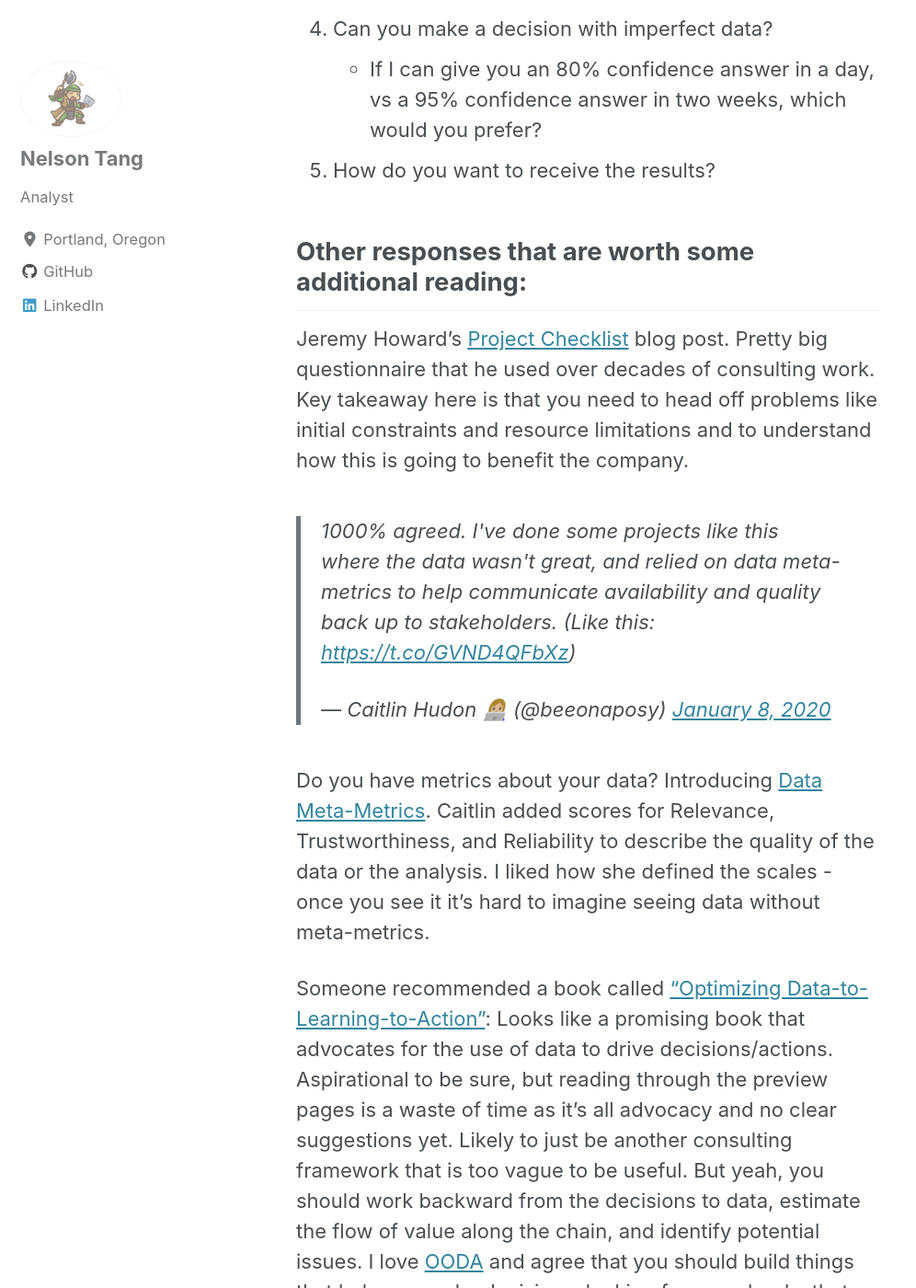
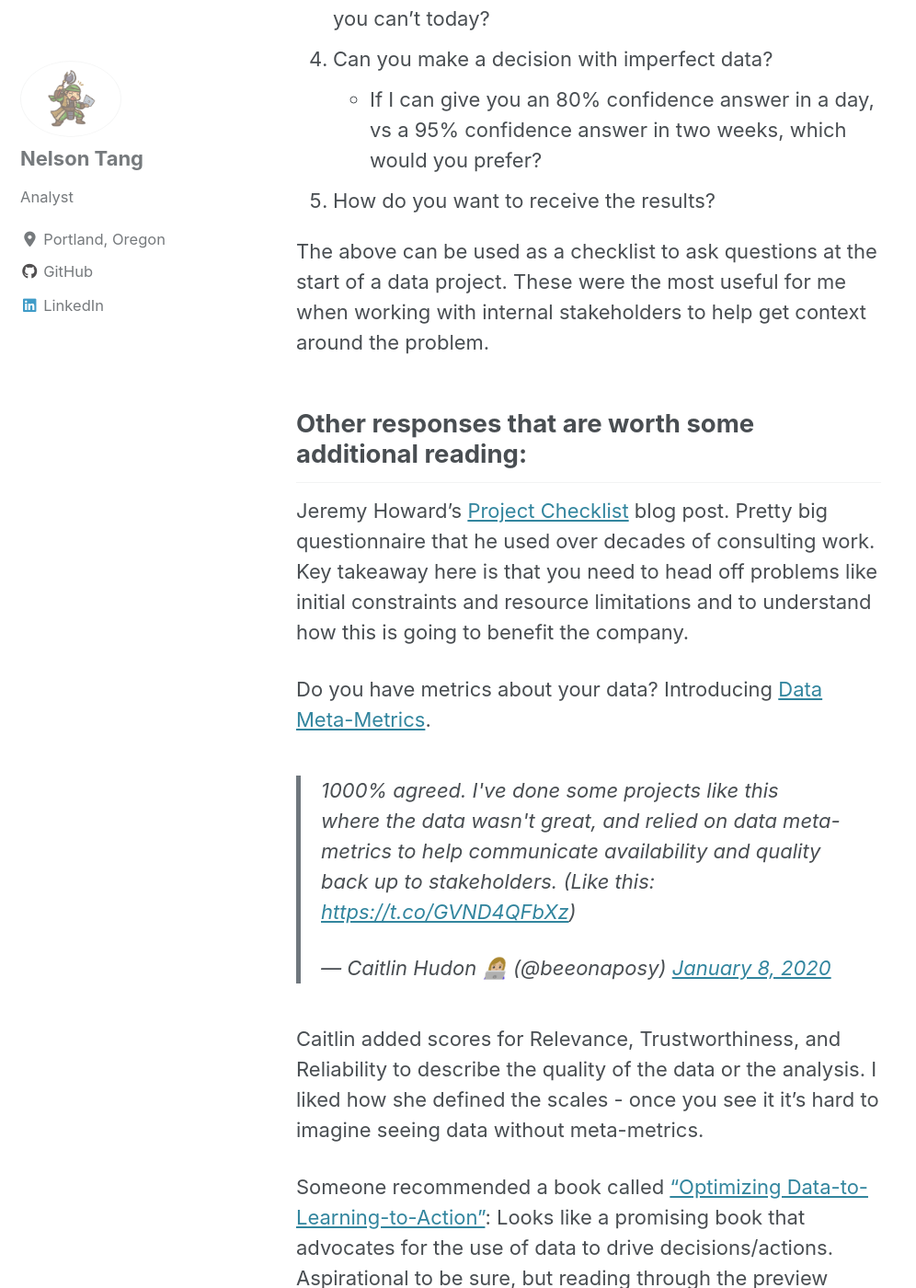
Before and after one commit to banditkingsofancientspreadsheets/banditkingsofancientspreadsheets.github.io, a Jekyll site: the page built from _posts/2020-03-14-How-to-ask-good-data-questions.md, in a window 1280 px wide and 1400 px high, scrolled down 1280 px. Shown: the whole window at 92% size, without its empty margins (0-996 px from the left). Built offline with Jekyll 4.4.1, drawn with Linux system fonts in a browser that asks for light colours; cached includes are drawn as plain includes; nearby versions of some CDN libraries; comment, search, counter and statistics services are not loaded; some of the changed text lies outside the part shown.

Commit message:
fixed issues

```diff
--- a/_posts/2020-03-14-How-to-ask-good-data-questions.md
+++ b/_posts/2020-03-14-How-to-ask-good-data-questions.md
@@ -23,13 +23,17 @@ Here's a great answer to start:
     * If I can give you an 80% confidence answer in a day, vs a 95% confidence answer in two weeks, which would you prefer?
 5. How do you want to receive the results?
 
+The above can be used as a checklist to ask questions at the start of a data project. These were the most useful for me when working with internal stakeholders to help get context around the problem.
+
 ## Other responses that are worth some additional reading:
 
 Jeremy Howard's [Project Checklist](https://www.fast.ai/2020/01/07/data-questionnaire/) blog post. Pretty big questionnaire that he used over decades of consulting work. Key takeaway here is that you need to head off problems like initial constraints and resource limitations and to understand how this is going to benefit the company.
 
+Do you have metrics about your data? Introducing [Data Meta-Metrics](https://caitlinhudon.com/2017/11/14/data-meta-metrics/).
+
 <blockquote class="twitter-tweet"><p lang="en" dir="ltr">1000% agreed. I&#39;ve done some projects like this where the data wasn&#39;t great, and relied on data meta-metrics to help communicate availability and quality back up to stakeholders. (Like this: <a href="https://t.co/GVND4QFbXz">https://t.co/GVND4QFbXz</a>)</p>&mdash; Caitlin Hudon 👩🏼‍💻 (@beeonaposy) <a href="https://twitter.com/beeonaposy/status/1215003789876514816?ref_src=twsrc%5Etfw">January 8, 2020</a></blockquote> <script async src="https://platform.twitter.com/widgets.js" charset="utf-8"></script>
 
-Do you have metrics about your data? Introducing [Data Meta-Metrics](https://caitlinhudon.com/2017/11/14/data-meta-metrics/). Caitlin added scores for Relevance, Trustworthiness, and Reliability to describe the quality of the data or the analysis. I liked how she defined the scales - once you see it it's hard to imagine seeing data without meta-metrics.
+Caitlin added scores for Relevance, Trustworthiness, and Reliability to describe the quality of the data or the analysis. I liked how she defined the scales - once you see it it's hard to imagine seeing data without meta-metrics.
 
 Someone recommended a book called ["Optimizing Data-to-Learning-to-Action"](https://www.amazon.com/dp/1484235304/ref=cm_sw_r_cp_api_i_IqJfEbMJ7R24D): Looks like a promising book that advocates for the use of data to drive decisions/actions. Aspirational to be sure, but reading through the preview pages is a waste of time as it's all advocacy and no clear suggestions yet. Likely to just be another consulting framework that is too vague to be useful. But yeah, you should work backward from the decisions to data, estimate the flow of value along the chain, and identify potential issues. I love [OODA](https://en.wikipedia.org/wiki/OODA_loop) and agree that you should build things that help you make decisions, looking for more books that have case studies.
 
```
Also changed, not shown: other parts of _posts/2020-03-14-How-to-ask-good-data-questions.md (+3 -3 lines).
